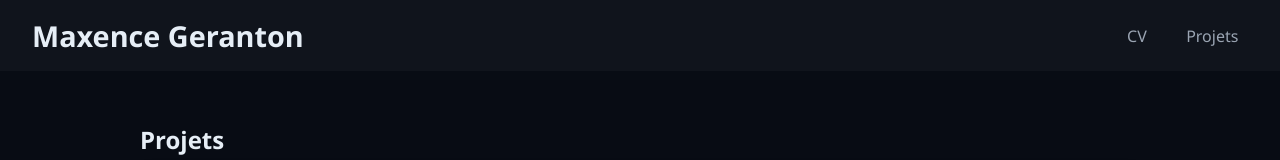
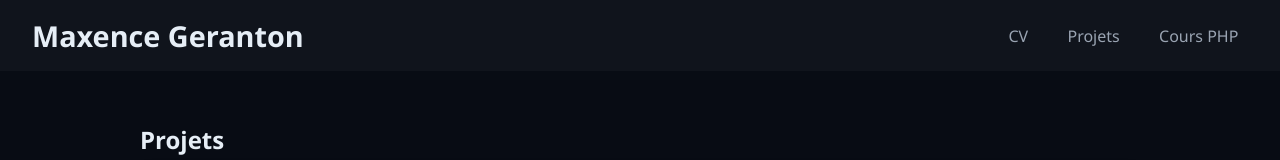
Before and after one commit to maxence-csb/maxence-csb.github.io, a plain HTML site: page projets.html in a window 1280 px wide. Shown: the top 160 px of the page. Drawn offline with Linux system fonts and the light colour scheme.

Commit message:
update projet html

```diff
--- a/projets.html
+++ b/projets.html
@@ -12,6 +12,7 @@
     <nav>
       <a href="index.html">CV</a>
       <a href="projets.html">Projets</a>
+      <a href="cours-php.html">Cours PHP</a>
     </nav>
   </header>
 
```
